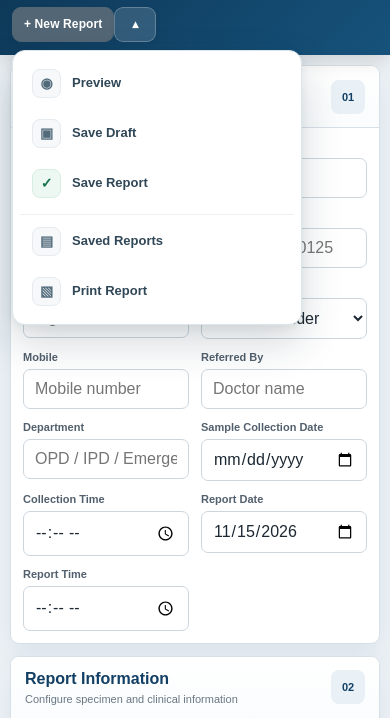
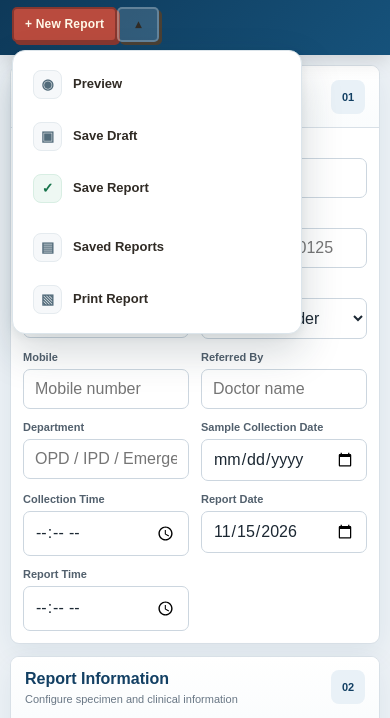
Before and after one commit to shreebalaji767/PATHOLOGY-REPORT-APP, a plain HTML site: page app.html in a window 390 px wide. Both pictures are taken after a click on the button "Show report actions". Shown: the part 51-769 px from the top of the page. Drawn offline with Linux system fonts and the light colour scheme.

Commit message:
Apply warm retro colors and arcade-style button shadows

```diff
--- a/static/css/pathology.css
+++ b/static/css/pathology.css
@@ -3445,3 +3445,146 @@ button, .btn {
 @media (prefers-reduced-motion: reduce) {
     #reportActionsMenu .split-menu-item { transition: none; }
 }
+
+/* =========================================================
+   RETRO BUTTON PALETTE — WARM CLASSIC ARCADE / PRINT
+   Flat vintage colors, crisp borders and offset shadows.
+========================================================= */
+:root {
+  --retro-ink: #302b25;
+  --retro-paper: #f4e8c9;
+  --retro-cream: #fff6df;
+  --retro-red: #b94b3e;
+  --retro-red-dark: #87372f;
+  --retro-blue: #496b8a;
+  --retro-blue-dark: #304b65;
+  --retro-green: #527b61;
+  --retro-green-dark: #36563f;
+  --retro-gold: #c18a2e;
+  --retro-gold-dark: #89601f;
+  --retro-purple: #75658a;
+  --retro-line: #4a4034;
+}
+.btn {
+  color: var(--retro-ink);
+  border: 2px solid var(--retro-line);
+  border-radius: 5px;
+  box-shadow: 3px 3px 0 var(--retro-line);
+  font-weight: 800;
+  letter-spacing: .015em;
+  text-transform: none;
+  transition: background-color .12s ease, color .12s ease, transform .12s ease, box-shadow .12s ease;
+}
+.btn:hover {
+  transform: translate(-1px,-1px);
+  box-shadow: 4px 4px 0 var(--retro-line);
+}
+.btn:active {
+  transform: translate(2px,2px);
+  box-shadow: 1px 1px 0 var(--retro-line);
+}
+.btn-primary, #previewBtn, #generateBtn, #closePreviewBtn2 {
+  color: #fff8e8;
+  background: var(--retro-blue);
+  border-color: var(--retro-blue-dark);
+  box-shadow: 3px 3px 0 var(--retro-blue-dark);
+}
+.btn-success, #saveReportBtn, #printBtn, #printBtnBottom, #modalPrintBtn {
+  color: #fff8e8;
+  background: var(--retro-green);
+  border-color: var(--retro-green-dark);
+  box-shadow: 3px 3px 0 var(--retro-green-dark);
+}
+.btn-light, #saveDraftBtn, #clearSectionsBtn, #closeSavedReportsBtn, #closePreviewBtn {
+  color: var(--retro-ink);
+  background: var(--retro-paper);
+  border-color: #8e7958;
+  box-shadow: 3px 3px 0 #8e7958;
+}
+.btn-danger-outline, #resetBtn, #clearSavedReportsBtn,
+.remove-section-btn, .remove-investigation-btn {
+  color: #fff8e8;
+  background: var(--retro-red);
+  border-color: var(--retro-red-dark);
+  box-shadow: 3px 3px 0 var(--retro-red-dark);
+}
+#newReportBtn {
+  color: #fff8e8;
+  background: var(--retro-red);
+  border: 2px solid var(--retro-red-dark);
+  box-shadow: 3px 3px 0 var(--retro-red-dark);
+}
+#savedReportsBtn, .duplicate-section-btn {
+  color: #fff8e8;
+  background: var(--retro-purple);
+  border: 2px solid #514563;
+  box-shadow: 3px 3px 0 #514563;
+}
+#installAppBtn, #addSectionBtn, #loadSelectedTemplatesBtn, #importDataBtn {
+  color: #fff8e8;
+  background: var(--retro-gold);
+  border: 2px solid var(--retro-gold-dark);
+  box-shadow: 3px 3px 0 var(--retro-gold-dark);
+}
+#exportDataBtn {
+  color: #fff8e8;
+  background: var(--retro-green);
+  border: 2px solid var(--retro-green-dark);
+  box-shadow: 3px 3px 0 var(--retro-green-dark);
+}
+.row-move-btn, .modal-close {
+  color: var(--retro-ink);
+  background: var(--retro-paper);
+  border: 2px solid #8e7958;
+  border-radius: 5px;
+  box-shadow: 2px 2px 0 #8e7958;
+}
+.remove-section-btn:hover, .remove-investigation-btn:hover {
+  color: #fff8e8;
+  background: #a33f34;
+  border-color: var(--retro-red-dark);
+}
+.duplicate-section-btn:hover { color:#fff8e8; background:#655678; }
+.row-move-btn:hover, .modal-close:hover { background:#ead9b1; color:var(--retro-ink); }
+.btn:focus-visible, button:focus-visible {
+  outline: 3px solid #d49a35;
+  outline-offset: 3px;
+}
+#reportActionsMenu .split-menu-item,
+#reportActionsMenu #previewBtn,
+#reportActionsMenu #saveDraftBtn,
+#reportActionsMenu #saveReportBtn,
+#reportActionsMenu #savedReportsBtn,
+#reportActionsMenu #installAppBtn,
+#reportActionsMenu #printBtn {
+  border: 1px solid transparent;
+  border-radius: 5px;
+  box-shadow: none;
+  font-weight: 750;
+}
+#reportActionsMenu #previewBtn,
+#reportActionsMenu #saveDraftBtn,
+#reportActionsMenu #saveReportBtn,
+#reportActionsMenu #savedReportsBtn,
+#reportActionsMenu #installAppBtn,
+#reportActionsMenu #printBtn {
+  color: var(--retro-ink);
+  background: transparent;
+}
+#reportActionsMenu .split-menu-item:hover,
+#reportActionsMenu #previewBtn:hover,
+#reportActionsMenu #saveDraftBtn:hover,
+#reportActionsMenu #saveReportBtn:hover,
+#reportActionsMenu #savedReportsBtn:hover,
+#reportActionsMenu #installAppBtn:hover,
+#reportActionsMenu #printBtn:hover {
+  color: var(--retro-ink);
+  background: var(--retro-paper);
+}
+@media (max-width: 600px) {
+  .btn { min-height: 38px; padding: 8px 10px; border-radius: 5px; }
+}
+@media (prefers-reduced-motion: reduce) {
+  .btn, button, .remove-section-btn, .remove-investigation-btn,
+  .duplicate-section-btn, .row-move-btn { transition: none !important; }
+}
```
